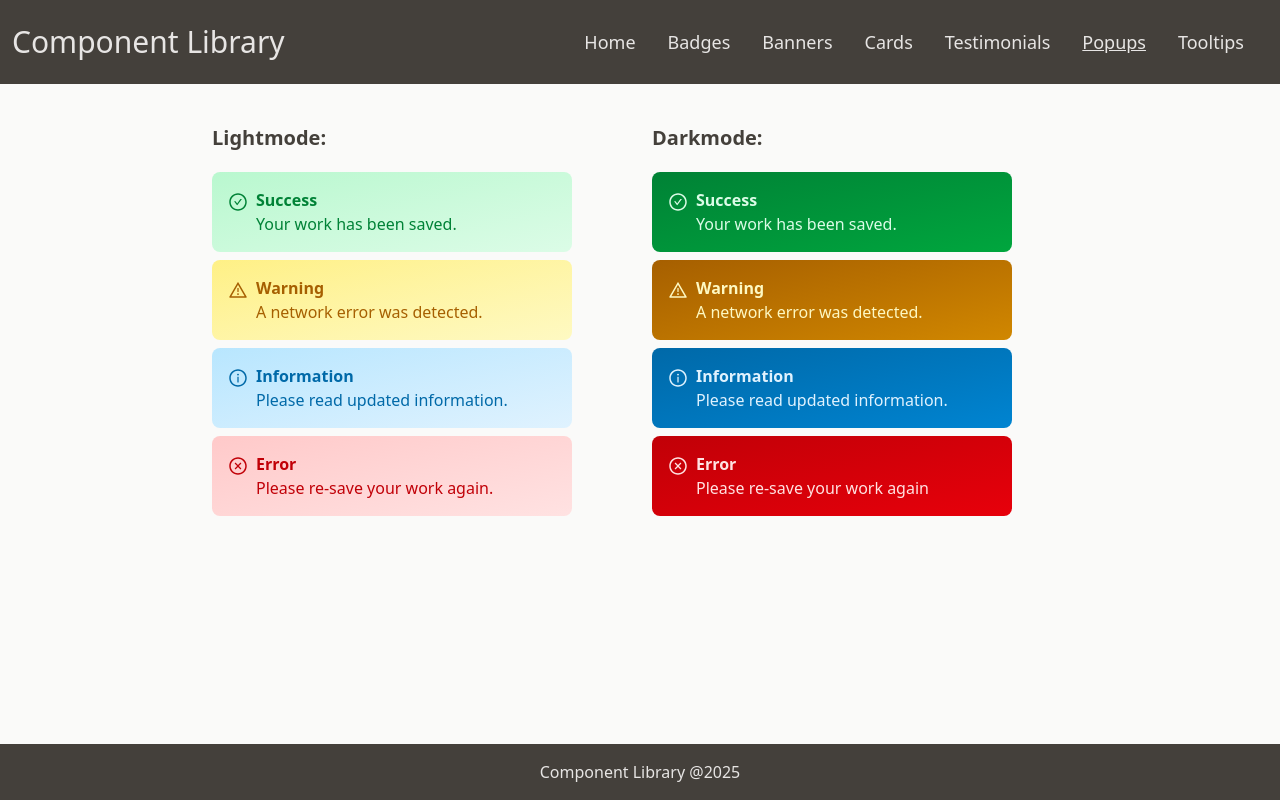
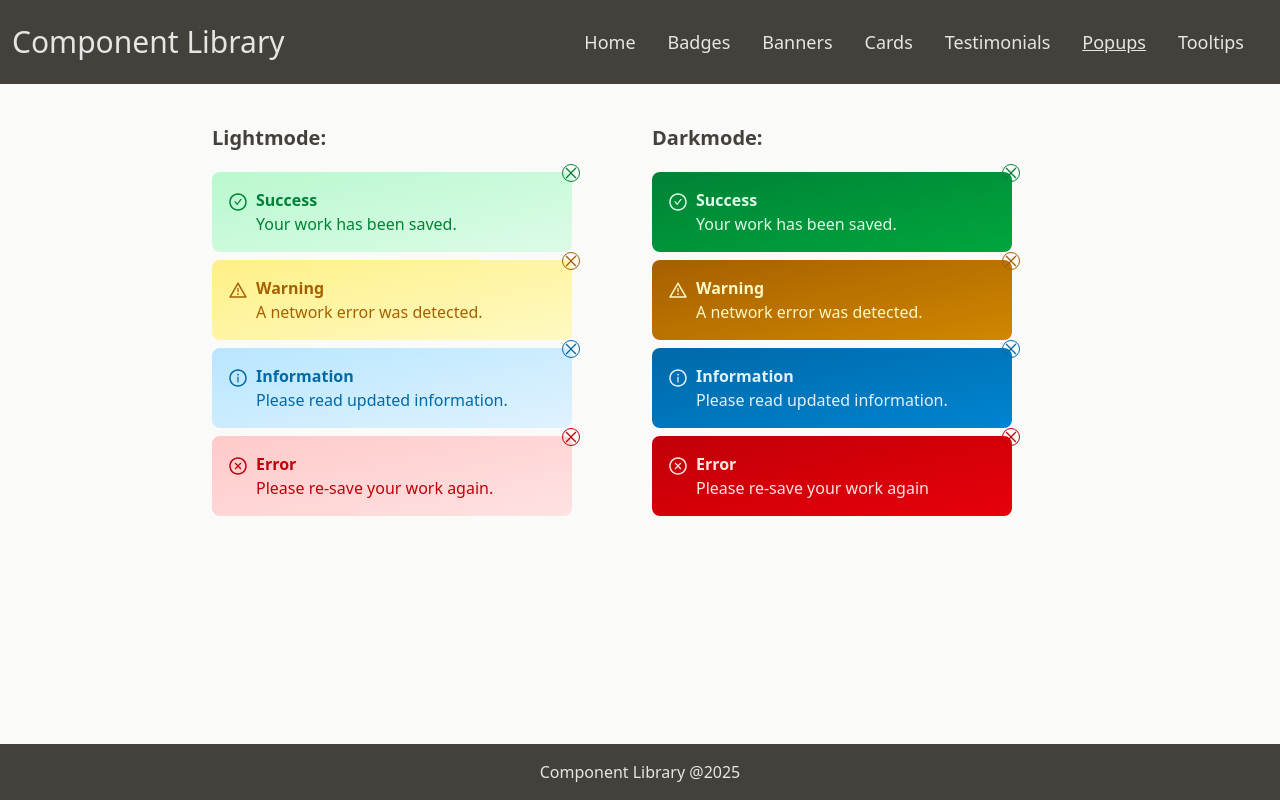
Before and after one commit to gyo82v/scrimba-component-library, a React (Vite) app: page /popup in a window 1280 px wide. Built offline with nearby package versions, Linux system fonts and the light colour scheme.

Commit message:
feat: add close button to popupEl.jsx

```diff
--- a/src/components/PopupEl.jsx
+++ b/src/components/PopupEl.jsx
@@ -1,4 +1,6 @@
 import {AiOutlineCheckCircle, AiOutlineWarning, AiOutlineCloseCircle, AiOutlineInfoCircle,} from "react-icons/ai";
+import { AiOutlineClose } from "react-icons/ai";
+
 
 export default function PopupEl({variant = "info", title, darkmode = false, position, children}){
 
@@ -15,11 +17,20 @@ export default function PopupEl({variant = "info", title, darkmode = false, posi
         warning : `from-yellow-700 to-yellow-600 text-yellow-100`,
         error : `from-red-700 to-red-600 text-red-100`
     }
+    const closeIconVariants = {
+        info : "text-sky-700 border-sky-700",
+        success : "text-green-700 border-green-700",
+        warning : "text-yellow-700 border-yellow-700",
+        error : "text-red-700 border-red-700"
+    }
 
-    const container = ` bg-gradient-to-br flex gap-2 p-4 rounded-lg min-w-90
+    const container = ` bg-gradient-to-br flex gap-2 p-4 rounded-lg min-w-90 relative
                        ${!darkmode ? variants[variant] : darkVariants[variant]}
                        ${position || ""}`
     const icon = `mt-1 h-5 w-5`
+    const closeIcon = `h-4 w-4`
+    const btnClose = `absolute -right-2 -top-2 rounded-full border-1
+                      ${closeIconVariants[variant]} `
 
     const iconType  = variant === "success" ? <AiOutlineCheckCircle className={icon} /> :
                       variant === "warning" ? <AiOutlineWarning className={icon} /> :
@@ -33,6 +44,9 @@ export default function PopupEl({variant = "info", title, darkmode = false, posi
                 <p className="font-bold">{title}</p>
                 <p>{children}</p>
             </div>
+            <button className={btnClose}>
+                <AiOutlineClose className={closeIcon} />
+            </button>
         </section>
     )
 }
```
